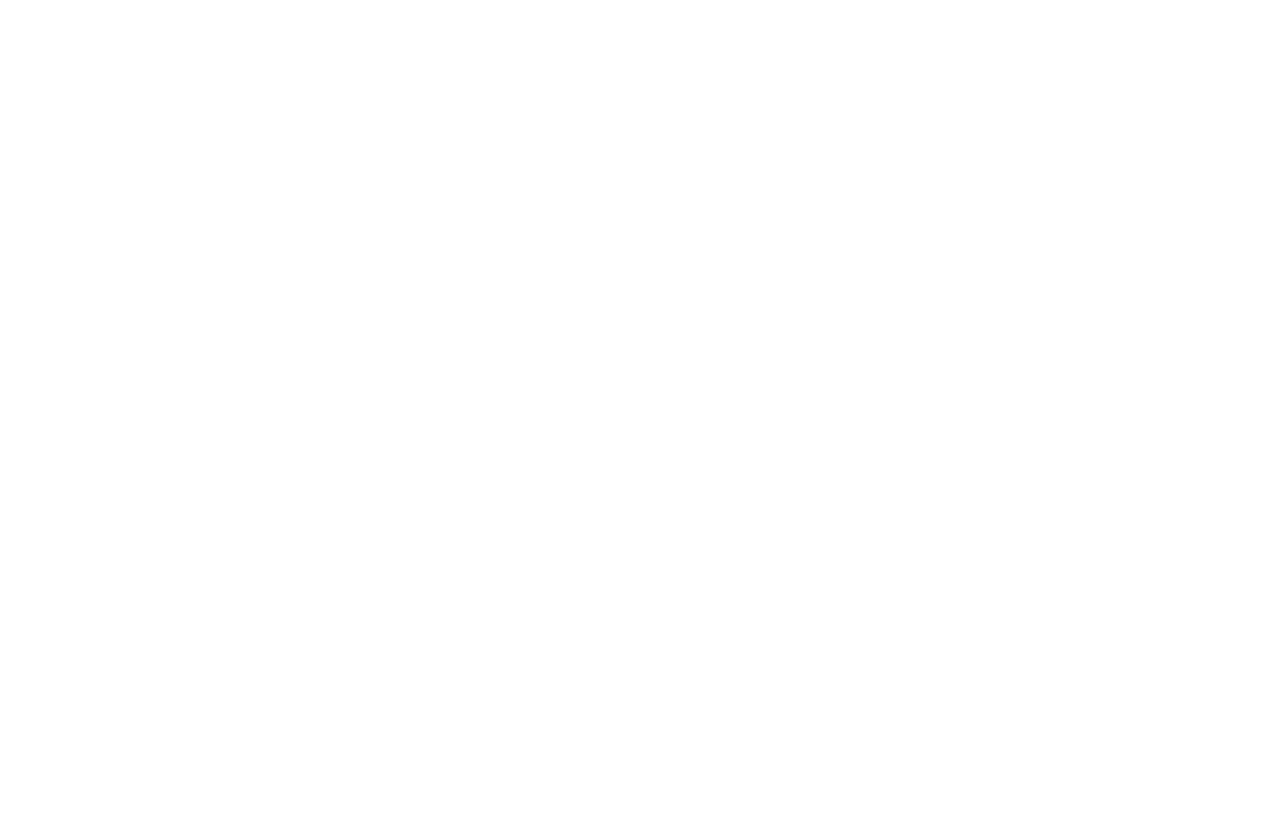
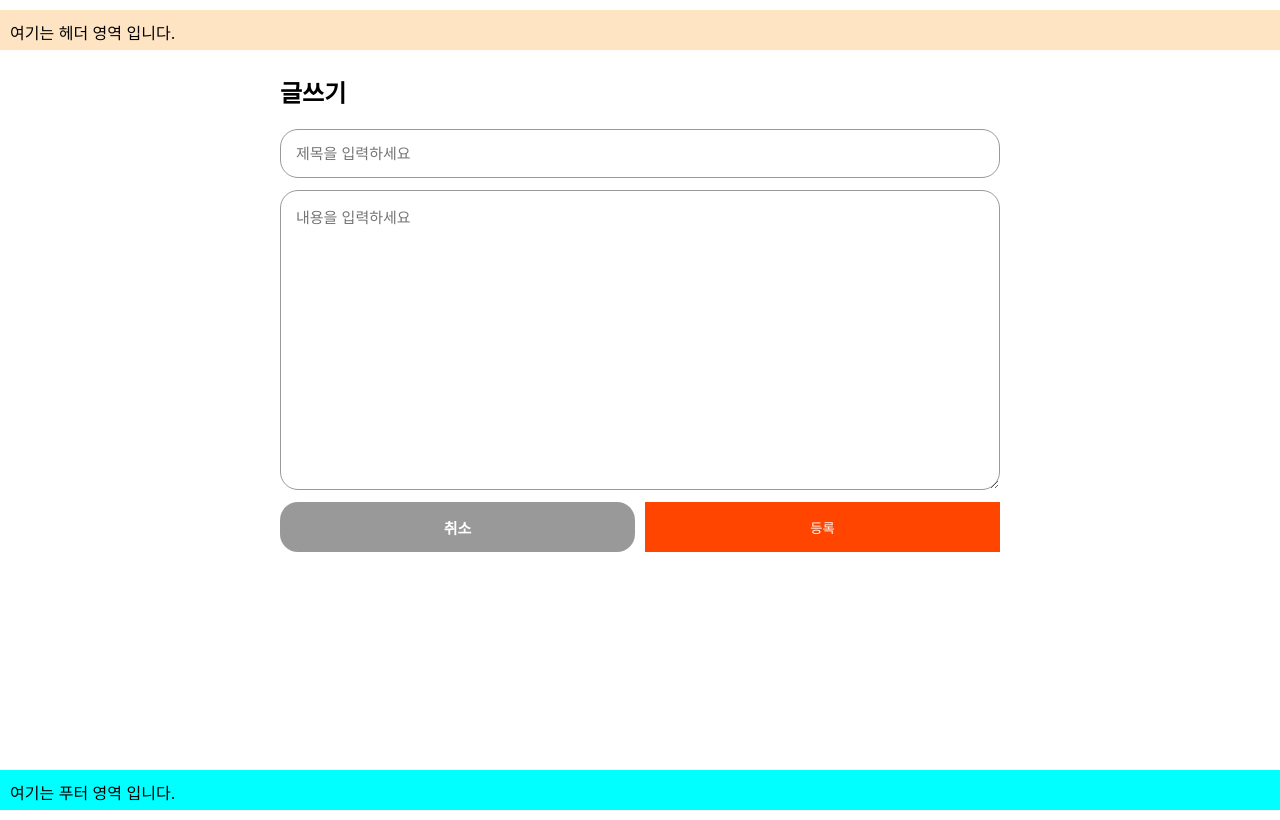
Before and after one commit to rbals217/human-sample-react, a React (Create React App) app: page /board/write in a window 1280 px wide. Before the commit this address had no page. Built offline with nearby package versions, Linux system fonts and the light colour scheme.

Commit message:
게시글 댓글달기

```diff
--- a/src/App.js
+++ b/src/App.js
@@ -5,19 +5,23 @@ import Profile from "./pages/Profile";
 import Layout from "./pages/Layout";
 import Login from "./pages/Login";
 import Signup from "./pages/SignUp";
-import BoardList from "./pages/BoardList";
+import BoardList from "./pages/boards/BoardList";
+import BoardWrite from "./pages/boards/BoardWrite";
+import BoardDetail from "./pages/boards/BoardDetail";
 import { BrowserRouter as Router, Routes, Route } from "react-router-dom";
 
 function App() {
   return (
     <Router>
       <Routes>
+        <Route path="/login" element={<Login />} />
         <Route path="/signup" element={<Signup />} />
-        <Route path="/login" element={<Login />} />
 
         <Route element={<Layout />}>
           <Route path="/home" element={<Home />} />
           <Route path="/board" element={<BoardList />} />
+          <Route path="/board/write" element={<BoardWrite />} />
+          <Route path="/board/detail" element={<BoardDetail />} />
           <Route path="/about" element={<About />} />
           <Route path="/profile/:name" element={<Profile />} />
         </Route>
--- a/src/api/AxiosApi.js
+++ b/src/api/AxiosApi.js
@@ -1,23 +1,24 @@
-import axios from "axios"; //\비동기 통신 라이브러리
+import axios from "axios"; // 비동기 통신 라이브러리
+import BoardDetail from "../pages/boards/BoardDetail";
 const HM_DOMAIN = "http://localhost:8111";
 
 const AxiosApi = {
   // auth controller
-  // 회원 가입 여부 (get)
+  // 회원 가입 여부 확인 (GET)
   memberExist: async (email) => {
     return await axios.get(HM_DOMAIN + `/auth/exists/${email}`);
   },
-  // 회원 가입 (post)
-  memberSignUp: async (email, pwd, name) => {
+  // 회원 가입 (POST)
+  memberSignup: async (email, pwd, name) => {
     return await axios.post(HM_DOMAIN + "/auth/signup", { email, pwd, name });
   },
-  // 로그인  (post)
+  // 로그인 (POST)
   memberLogin: async (email, pwd) => {
     return await axios.post(HM_DOMAIN + "/auth/login", { email, pwd });
   },
-  //--------------------------------//
-  //board controller
-  // 게시글 쓰기 (post)
+
+  // board controller
+  // 게시글 쓰기 (POST)
   boardWrite: async (title, content, email) => {
     return await axios.post(HM_DOMAIN + "/board/write", {
       title,
@@ -25,36 +26,34 @@ const AxiosApi = {
       email,
     });
   },
-  //게시글 전체 목록 조회 (get)
+  // 게시글 전체 목록 조회 (GET)
   boardList: async () => {
     return await axios.get(HM_DOMAIN + "/board/list");
   },
   // 게시글 상세 조회
+  boardDetail: async (id) => {
+    return await axios.get(HM_DOMAIN + `/board/${id}`);
+  },
+  // 게시글 페이지 조회
+  // 게시글 수정
+  // 게시글 삭제
+  // 게시슬 검색
 
-  // 게시글 페이지 조회
-  boardListpage: async () => {
-    return await axios.get(HM_DOMAIN + "/board/List/page");
-  },
-  //게시글 수정
-  //게시글 삭제
-  boardDelete: async () => {
-    return await axios.delete(HM_DOMAIN + "/board/delete");
-  },
-  //게시글 검색
-  //---------------------------------//
-  //comment controller
-  //댓글 쓰기
-  //댓글 목록 조회
-  //댓글수정
-  //댓글 삭제
-  //---------------------------------//
-  //member controller
-  //회원 목록 조회
+  // comment controller
+  // 댓글 쓰기
+  // 댓글 목록 조회
+  // 댓글 수정
+  // 댓글 삭제
+
+  // member constroller
+  // 회원 목록 조회
   memberList: async () => {
     return await axios.get(HM_DOMAIN + "/member/list");
   },
-  //회원 정보 수정
-  //회원 목록 조회 수정
+  // 회원 정보 수정
+  // 회원 목록 페이지 조회
+  // 회원 삭제
+  // 회원 상세 조회
 };
 
 export default AxiosApi;
--- a/src/components/common/Input.js
+++ b/src/components/common/Input.js
@@ -1,26 +1,29 @@
-import { useState } from "react";
-import Input from "./Input";
+import styled from "styled-components";
 
-function Signup() {
-  const [form, setForm] = useState({ email: "" });
-  const [errors, setErrors] = useState({});
+const StyledInput = styled.input`
+  width: 100%;
+  box-sizing: border-box; /* padding/border를 width 안에 포함 → 넘침 방지 */
+  padding: 1em;
+  font-size: 15px;
+  border: 1px solid #999;
+  border-radius: 18px;
+  outline: none;
 
-  const handleChange = (e) => {
-    const { name, value } = e.target;
-    setForm({ ...form, [name]: value });
-  };
+  &:focus {
+    border-color: orange;
+  }
+`;
 
+// type을 props로 받아야 비밀번호 칸을 type="password"로 쓸 수 있음
+const Input = ({ type = "text", value, onChange, placeholder }) => {
   return (
-    <Input
-      label="이메일"
-      type="email"
-      name="email"
-      placeholder="example@email.com"
-      value={form.email}
-      onChange={handleChange}
-      error={errors.email}
+    <StyledInput
+      type={type}
+      placeholder={placeholder}
+      value={value}
+      onChange={onChange}
     />
   );
-}
+};
 
-export default Signup;
+export default Input;
--- a/src/pages/Home.js
+++ b/src/pages/Home.js
@@ -20,6 +20,8 @@ const Home = () => {
       <Link to="/about">소개 페이지로 이동</Link>
       <br />
       <Link to="/SignUp">로그아웃하기</Link>
+      <br />
+      <Link to="/board">게시판으로 이동</Link>
 
       <h3>콤보 박스로 프로필 이동</h3>
       <select value={selected} onChange={handleChange}>
--- a/src/pages/Login.js
+++ b/src/pages/Login.js
@@ -1,21 +1,28 @@
+import AxiosApi from "../api/AxiosApi";
 import { useState } from "react";
 import { useNavigate, Link } from "react-router-dom";
 
 export default function Login() {
   const navigate = useNavigate();
-  const [id, setId] = useState(() => localStorage.getItem("id") || "");
-  const [pwd, setPwd] = useState(() => localStorage.getItem("pwd") || "");
+  const [id, setId] = useState("");
+  const [pwd, setPwd] = useState("");
 
-  const handleSubmit = (e) => {
+  const handleSubmit = async (e) => {
     e.preventDefault();
 
-    const savedId = localStorage.getItem("id");
-    const savedPwd = localStorage.getItem("pwd");
+    try {
+      const res = await AxiosApi.memberLogin(id, pwd);
+      console.log(res.data);
 
-    if (savedId === id && savedPwd === pwd) {
-      navigate("/home");
-    } else {
-      alert("ID 또는 비밀번호가 올바르지 않습니다.");
+      if (res.data === true) {
+        localStorage.setItem("email", id);
+        navigate("/home");
+      } else {
+        alert("ID 또는 비밀번호가 올바르지 않습니다.");
+      }
+    } catch (err) {
+      console.error(err);
+      alert("서버와 통신 중 오류가 발생했습니다.");
     }
   };
 
--- /dev/null
+++ b/src/pages/boards/BoardDetail.js
@@ -0,0 +1,90 @@
+import { useState, useEffect } from "react";
+import { useNavigate, useParams } from "react-router-dom";
+import styled from "styled-components";
+import AxiosApi from "../../api/AxiosApi";
+
+const Container = styled.div`
+  max-width: 720px;
+  margin: 0 auto;
+  padding: 24px 20px;
+`;
+
+const Card = styled.article`
+  padding: 24px;
+  background-color: white;
+  border-radius: 12px;
+  box-shadow: 0 1px 4px rgba(0, 0, 0, 0.08);
+`;
+
+const Title = styled.h1`
+  margin: 0 0 8px;
+  font-size: 24px;
+`;
+
+const Meta = styled.div`
+  display: flex;
+  justify-content: space-between;
+  padding-bottom: 16px;
+  margin-bottom: 16px;
+  border-bottom: 1px solid #eee;
+  font-size: 13px;
+  color: #888;
+`;
+
+// 줄바꿈(\n)을 그대로 보여주기 위해 pre-wrap 사용
+const Content = styled.p`
+  margin: 0;
+  min-height: 200px;
+  line-height: 1.6;
+  white-space: pre-wrap;
+`;
+
+const BackBtn = styled.button`
+  margin-top: 16px;
+  padding: 10px 18px;
+  background-color: #999;
+  color: white;
+  font-weight: 700;
+  border: none;
+  border-radius: 18px;
+  cursor: pointer;
+`;
+
+const BoardDetail = () => {
+  const { boardId } = useParams(); // 페이지 이동 시 정보 전달
+  const [board, setBoard] = useState();
+  const nav = useNavigate();
+
+  useEffect(() => {
+    const fetchDetail = async () => {
+      try {
+        const res = await AxiosApi.boardDetail(boardId);
+        console.log(res.data);
+        setBoard(res.data);
+      } catch (err) {
+        console.error(err);
+        alert("게시글을 불러오지 못했습니다.");
+        nav("/board");
+      }
+    };
+    fetchDetail();
+  }, [boardId, nav]);
+
+  if (!board) return <Container>불러오는 중...</Container>;
+
+  return (
+    <Container>
+      <Card>
+        <Title>{board.title}</Title>
+        <Meta>
+          <span>{board.name || board.email}</span>
+          <span>{board.regDate?.substring(0, 10)}</span>
+        </Meta>
+        <Content>{board.content}</Content>
+      </Card>
+      <BackBtn onClick={() => nav("/board")}>목록으로</BackBtn>
+    </Container>
+  );
+};
+
+export default BoardDetail;
--- a/src/pages/BoardList.js
+++ b/src/pages/boards/BoardList.js
@@ -1,8 +1,8 @@
 import { useEffect, useState } from "react";
 import { useNavigate } from "react-router-dom";
 import styled from "styled-components";
-import AxiosApi from "../api/AxiosApi";
-import BoardItem from "../components/board/BoardItem";
+import AxiosApi from "../../api/AxiosApi";
+import BoardItem from "../../components/board/BoardItem";
 
 const Container = styled.div`
   max-width: 720px;
--- /dev/null
+++ b/src/pages/boards/BoardWrite.js
@@ -0,0 +1,122 @@
+import { useState } from "react";
+import { useNavigate } from "react-router-dom";
+import styled from "styled-components";
+import AxiosApi from "../../api/AxiosApi";
+import Button from "../../components/common/Button";
+import Input from "../../components/common/Input";
+
+const Container = styled.div`
+  max-width: 720px;
+  margin: 0 auto;
+  padding: 24px 20px;
+`;
+
+const Form = styled.form`
+  display: flex;
+  flex-direction: column;
+  gap: 12px;
+`;
+
+const Title = styled.h1`
+  margin: 0 0 8px;
+  font-size: 24px;
+`;
+
+// 공통 Input과 같은 느낌의 여러 줄 입력창
+const TextArea = styled.textarea`
+  width: 100%;
+  box-sizing: border-box;
+  min-height: 300px;
+  padding: 1em;
+  font-size: 15px;
+  font-family: inherit;
+  border: 1px solid #999;
+  border-radius: 18px;
+  outline: none;
+  resize: vertical;
+
+  &:focus {
+    border-color: orange;
+  }
+`;
+
+const BtnRow = styled.div`
+  display: flex;
+  gap: 10px;
+`;
+
+const CancelBtn = styled.button`
+  width: 100%;
+  height: 50px;
+  color: white;
+  background-color: #999;
+  font-size: 15px;
+  font-weight: 700;
+  border: none;
+  border-radius: 18px;
+  cursor: pointer;
+`;
+
+const BoardWrite = () => {
+  const [title, setTitle] = useState(""); // 제목
+  const [content, setContent] = useState(""); // 내용
+  const nav = useNavigate(); // 페이지 이동
+
+  // 제목, 내용 모두 입력돼야 등록 버튼 활성화
+  const isValid = title.trim() !== "" && content.trim() !== "";
+
+  const onSubmit = async (e) => {
+    e.preventDefault();
+    if (!isValid) return;
+
+    // 로그인할 때 저장해 둔 이메일을 작성자로 사용
+    const email = localStorage.getItem("email");
+    if (!email) {
+      alert("로그인이 필요합니다.");
+      nav("/");
+      return;
+    }
+
+    try {
+      const res = await AxiosApi.boardWrite(title, content, email);
+      console.log(res.data);
+      if (res.data) {
+        alert("게시글이 등록되었습니다.");
+        nav("/board", { replace: true }); // 뒤로가기로 작성 화면에 다시 오지 않도록
+      } else {
+        alert("게시글 등록에 실패했습니다.");
+      }
+    } catch (err) {
+      console.log(err);
+      alert("서버와 통신 중 오류가 발생했습니다.");
+    }
+  };
+
+  return (
+    <Container>
+      <Form onSubmit={onSubmit}>
+        <Title>글쓰기</Title>
+        <Input
+          value={title}
+          placeholder="제목을 입력하세요"
+          onChange={(e) => setTitle(e.target.value)}
+        />
+        <TextArea
+          value={content}
+          placeholder="내용을 입력하세요"
+          onChange={(e) => setContent(e.target.value)}
+        />
+        <BtnRow>
+          <CancelBtn type="button" onClick={() => nav(-1)}>
+            취소
+          </CancelBtn>
+          <Button type="submit" enabled={isValid}>
+            등록
+          </Button>
+        </BtnRow>
+      </Form>
+    </Container>
+  );
+};
+
+export default BoardWrite;
```
Also changed, not shown: src/pages/BoardWrite.js (deleted, +0 -58 lines).
